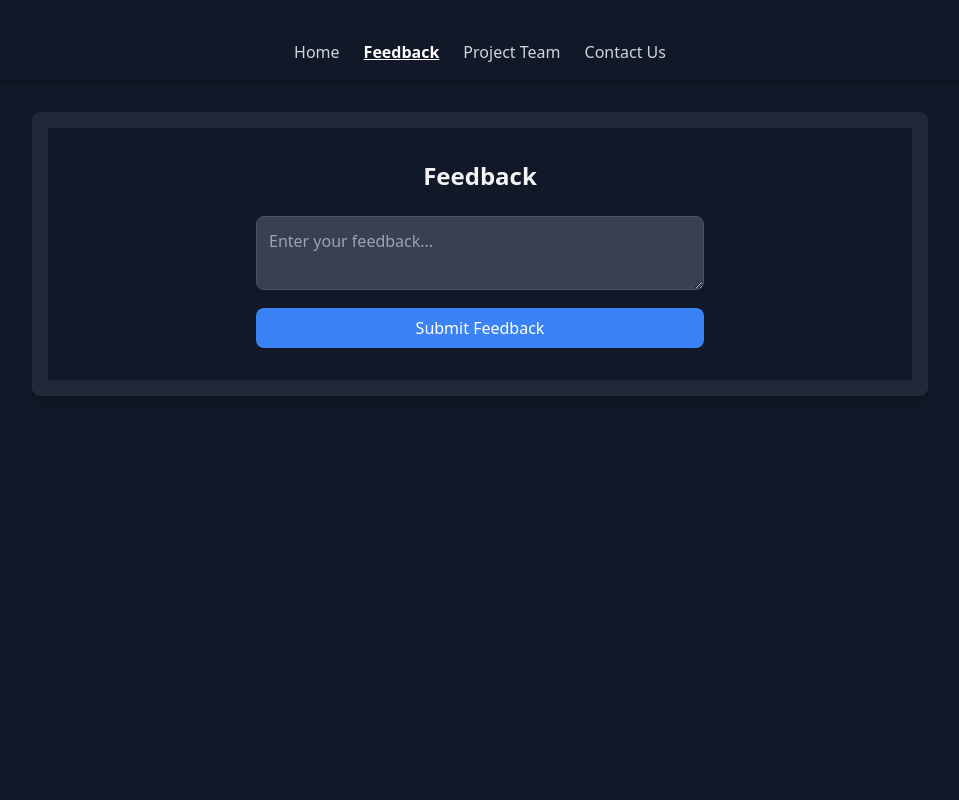
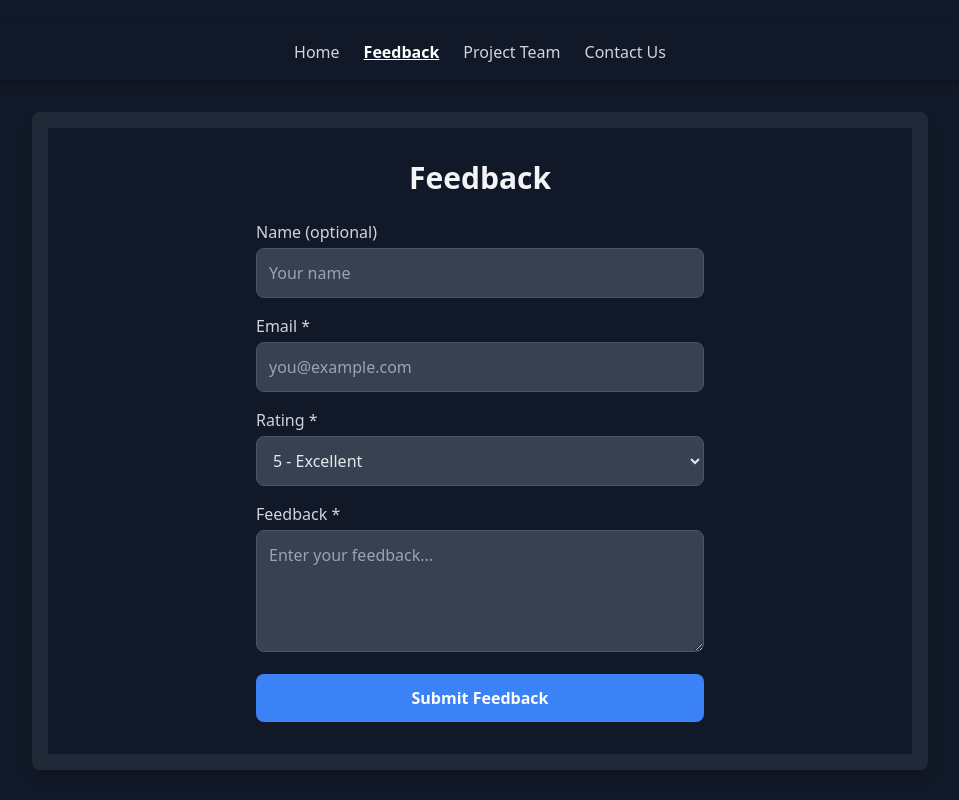
Before and after one commit to vansh1056/Major_project-Scan-pay-, a React (Vite) app: page /feedback in a window 1280 px wide. Shown: the whole page, without its empty margins (160-1119 px from the left). Built offline with nearby package versions, Linux system fonts and the light colour scheme.

Commit message:
Enhanced interface

```diff
--- a/src/Contact.tsx
+++ b/src/Contact.tsx
@@ -1,17 +1,39 @@
 import React from "react";
+import { motion } from "framer-motion";
 
 const Contact = () => {
   return (
-    <div className="h-full bg-gray-900 text-gray-100 p-8 flex flex-col items-center">
+    <motion.div
+      className="h-full bg-gray-900 text-gray-100 p-8 flex flex-col items-center"
+      initial={{ opacity: 0, y: 20 }}
+      animate={{ opacity: 1, y: 0 }}
+      transition={{ duration: 0.6 }}
+    >
       <h1 className="text-2xl font-bold mb-6">Contact Us</h1>
       <div className="w-full max-w-md bg-gray-800 p-6 rounded-lg shadow-lg">
         <p className="text-gray-300">For any queries, reach us at:</p>
         <ul className="mt-4 space-y-2">
-          <li className="text-gray-200">📧 Email: Scan.print@gmail.com</li>
-          <li className="text-gray-200">📞 Phone: +91 936800XXXX</li>
+          <li>
+            📧{" "}
+            <a
+              href="mailto:Scan.print@gmail.com"
+              className="text-blue-400 hover:underline"
+            >
+              Scan.print@gmail.com
+            </a>
+          </li>
+          <li>
+            📞{" "}
+            <a
+              href="tel:+91936800XXXX"
+              className="text-blue-400 hover:underline"
+            >
+              +91 936800XXXX
+            </a>
+          </li>
         </ul>
       </div>
-    </div>
+    </motion.div>
   );
 };
 
--- a/src/Feedback.tsx
+++ b/src/Feedback.tsx
@@ -1,33 +1,143 @@
 import React, { useState } from "react";
+import { motion } from "framer-motion";
 
 const Feedback = () => {
+  const [name, setName] = useState("");
+  const [email, setEmail] = useState("");
+  const [rating, setRating] = useState("5");
   const [feedback, setFeedback] = useState("");
+  const [status, setStatus] = useState<"idle" | "submitting" | "success" | "error">("idle");
+  const [errorMessage, setErrorMessage] = useState("");
+
+  const validateEmail = (email: string) => {
+    return /^[^\s@]+@[^\s@]+\.[^\s@]+$/.test(email);
+  };
 
   const handleSubmit = (e: React.FormEvent) => {
     e.preventDefault();
-    alert("Feedback submitted: " + feedback);
+    setErrorMessage("");
+    if (!validateEmail(email)) {
+      setErrorMessage("Please enter a valid email address.");
+      setStatus("error");
+      return;
+    }
+    if (feedback.trim() === "") {
+      setErrorMessage("Feedback cannot be empty.");
+      setStatus("error");
+      return;
+    }
+
+    setStatus("submitting");
+    setTimeout(() => {
+      setStatus("success");
+      setName("");
+      setEmail("");
+      setRating("5");
       setFeedback("");
+    }, 1500); // Simulate async submission
   };
 
   return (
-    <div className="h-full bg-gray-900 text-gray-100 p-8 flex flex-col items-center">
-      <h1 className="text-2xl font-bold mb-6">Feedback</h1>
-      <form onSubmit={handleSubmit} className="w-full max-w-md">
+    <motion.div
+      initial={{ opacity: 0, y: 20 }}
+      animate={{ opacity: 1, y: 0 }}
+      transition={{ duration: 0.5 }}
+      className="h-full bg-gray-900 text-gray-100 p-8 flex flex-col items-center"
+    >
+      <h1 className="text-3xl font-bold mb-6">Feedback</h1>
+
+      <form onSubmit={handleSubmit} className="w-full max-w-md space-y-4">
+        <div>
+          <label className="block mb-1 text-gray-300" htmlFor="name">Name (optional)</label>
+          <input
+            id="name"
+            type="text"
+            className="w-full p-3 rounded-lg bg-gray-700 border border-gray-600 text-gray-200"
+            placeholder="Your name"
+            value={name}
+            onChange={(e) => setName(e.target.value)}
+            disabled={status === "submitting"}
+          />
+        </div>
+
+        <div>
+          <label className="block mb-1 text-gray-300" htmlFor="email">Email *</label>
+          <input
+            id="email"
+            type="email"
+            className="w-full p-3 rounded-lg bg-gray-700 border border-gray-600 text-gray-200"
+            placeholder="you@example.com"
+            value={email}
+            onChange={(e) => setEmail(e.target.value)}
+            disabled={status === "submitting"}
+            required
+          />
+        </div>
+
+        <div>
+          <label className="block mb-1 text-gray-300" htmlFor="rating">Rating *</label>
+          <select
+            id="rating"
+            className="w-full p-3 rounded-lg bg-gray-700 border border-gray-600 text-gray-200"
+            value={rating}
+            onChange={(e) => setRating(e.target.value)}
+            disabled={status === "submitting"}
+          >
+            <option value="5">5 - Excellent</option>
+            <option value="4">4 - Good</option>
+            <option value="3">3 - Average</option>
+            <option value="2">2 - Poor</option>
+            <option value="1">1 - Terrible</option>
+          </select>
+        </div>
+
+        <div>
+          <label className="block mb-1 text-gray-300" htmlFor="feedback">Feedback *</label>
           <textarea
+            id="feedback"
             className="w-full p-3 rounded-lg bg-gray-700 border border-gray-600 text-gray-200"
             placeholder="Enter your feedback..."
             value={feedback}
             onChange={(e) => setFeedback(e.target.value)}
+            disabled={status === "submitting"}
             required
+            rows={4}
           />
+        </div>
+
         <button
           type="submit"
-          className="w-full mt-3 py-2 bg-blue-500 hover:bg-blue-600 rounded-lg text-white"
+          disabled={status === "submitting"}
+          className={`w-full py-3 rounded-lg text-white font-semibold transition-transform transform ${
+            status === "submitting"
+              ? "bg-gray-500 cursor-not-allowed"
+              : "bg-blue-500 hover:bg-blue-600 hover:scale-105"
+          }`}
         >
-          Submit Feedback
+          {status === "submitting" ? "Submitting..." : "Submit Feedback"}
         </button>
       </form>
-    </div>
+
+      {status === "success" && (
+        <motion.p
+          initial={{ opacity: 0 }}
+          animate={{ opacity: 1 }}
+          className="mt-4 text-green-400 font-semibold"
+        >
+          Thank you for your feedback!
+        </motion.p>
+      )}
+
+      {status === "error" && errorMessage && (
+        <motion.p
+          initial={{ opacity: 0 }}
+          animate={{ opacity: 1 }}
+          className="mt-4 text-red-500 font-semibold"
+        >
+          {errorMessage}
+        </motion.p>
+      )}
+    </motion.div>
   );
 };
 
--- a/src/Team.tsx
+++ b/src/Team.tsx
@@ -1,5 +1,6 @@
-import React, { useState } from "react";
+import React, { useState, useEffect } from "react";
 import { useSwipeable } from "react-swipeable";
+import { motion, AnimatePresence } from "framer-motion";
 
 const teamMembers = [
   {
@@ -24,47 +25,94 @@ const teamMembers = [
   },
 ];
 
+const variants = {
+  enter: (direction: number) => ({
+    x: direction > 0 ? 300 : -300,
+    opacity: 0,
+  }),
+  center: {
+    x: 0,
+    opacity: 1,
+  },
+  exit: (direction: number) => ({
+    x: direction < 0 ? 300 : -300,
+    opacity: 0,
+  }),
+};
+
 function Team() {
-  const [currentIndex, setCurrentIndex] = useState(0);
+  const [[currentIndex, direction], setCurrentIndex] = useState([0, 0]);
 
-  const handleSwipedLeft = () => {
-    setCurrentIndex((prevIndex) => (prevIndex + 1) % teamMembers.length);
-  };
-
-  const handleSwipedRight = () => {
-    setCurrentIndex((prevIndex) => (prevIndex - 1 + teamMembers.length) % teamMembers.length);
+  const paginate = (newDirection: number) => {
+    setCurrentIndex(([prevIndex]) => {
+      let newIndex = prevIndex + newDirection;
+      if (newIndex < 0) newIndex = teamMembers.length - 1;
+      else if (newIndex >= teamMembers.length) newIndex = 0;
+      return [newIndex, newDirection];
+    });
   };
 
   const handlers = useSwipeable({
-    onSwipedLeft: handleSwipedLeft,
-    onSwipedRight: handleSwipedRight,
+    onSwipedLeft: () => paginate(1),
+    onSwipedRight: () => paginate(-1),
+    preventDefaultTouchmoveEvent: true,
+    trackMouse: true,
   });
+
+  useEffect(() => {
+    const handleKeyDown = (e: KeyboardEvent) => {
+      if (e.key === "ArrowRight") paginate(1);
+      else if (e.key === "ArrowLeft") paginate(-1);
+    };
+    window.addEventListener("keydown", handleKeyDown);
+    return () => window.removeEventListener("keydown", handleKeyDown);
+  }, []);
+
+  const member = teamMembers[currentIndex];
 
   return (
     <div className="h-full bg-gray-900 text-gray-100 flex flex-col items-center p-8">
       <h1 className="text-2xl font-bold mb-6 text-white">Project Team</h1>
 
-      <div {...handlers} className="w-full max-w-md flex flex-col items-center">
-        <div className="bg-gray-800 p-6 rounded-xl shadow-lg flex flex-col items-center border border-gray-700 w-full">
-          <img
-            src={teamMembers[currentIndex].image}
-            alt={teamMembers[currentIndex].name}
-            className="w-50 h-50 rounded-full border-4 border-gray-600 shadow-md"
-          />
-          <h2 className="mt-4 text-xl font-semibold">{teamMembers[currentIndex].name}</h2>
-          <p className="text-gray-400">{teamMembers[currentIndex].role}</p>
-        </div>
+      <div
+        {...handlers}
+        className="w-full max-w-md flex flex-col items-center select-none"
+        aria-live="polite"
+      >
+        <AnimatePresence initial={false} custom={direction}>
+          <motion.div
+            key={currentIndex}
+            custom={direction}
+            variants={variants}
+            initial="enter"
+            animate="center"
+            exit="exit"
+            transition={{ duration: 0.5 }}
+            className="bg-gray-800 p-6 rounded-xl shadow-lg flex flex-col items-center border border-gray-700 w-full"
+          >
+            <img
+              src={member.image}
+              alt={`${member.name} - ${member.role}`}
+              className="w-48 h-48 rounded-full border-4 border-gray-600 shadow-md object-cover"
+              loading="lazy"
+            />
+            <h2 className="mt-4 text-xl font-semibold">{member.name}</h2>
+            <p className="text-gray-400">{member.role}</p>
+          </motion.div>
+        </AnimatePresence>
 
         <div className="flex justify-between w-full mt-4">
           <button
-            onClick={handleSwipedRight}
+            onClick={() => paginate(-1)}
             className="bg-gray-700 text-white py-2 px-4 rounded-md hover:bg-gray-600 transition"
+            aria-label="Previous team member"
           >
             Previous
           </button>
           <button
-            onClick={handleSwipedLeft}
+            onClick={() => paginate(1)}
             className="bg-gray-700 text-white py-2 px-4 rounded-md hover:bg-gray-600 transition"
+            aria-label="Next team member"
           >
             Next
           </button>
@@ -74,7 +122,8 @@ function Team() {
           {teamMembers.map((_, index) => (
             <div
               key={index}
-              className={`h-2 w-2 rounded-full ${index === currentIndex ? 'bg-white' : 'bg-gray-500'}`}
+              className={`h-2 w-2 rounded-full ${index === currentIndex ? "bg-white" : "bg-gray-500"}`}
+              aria-label={index === currentIndex ? "Current team member" : `Team member ${index + 1}`}
             ></div>
           ))}
         </div>
```
Lines whose indentation alone changed are shown as unchanged.
